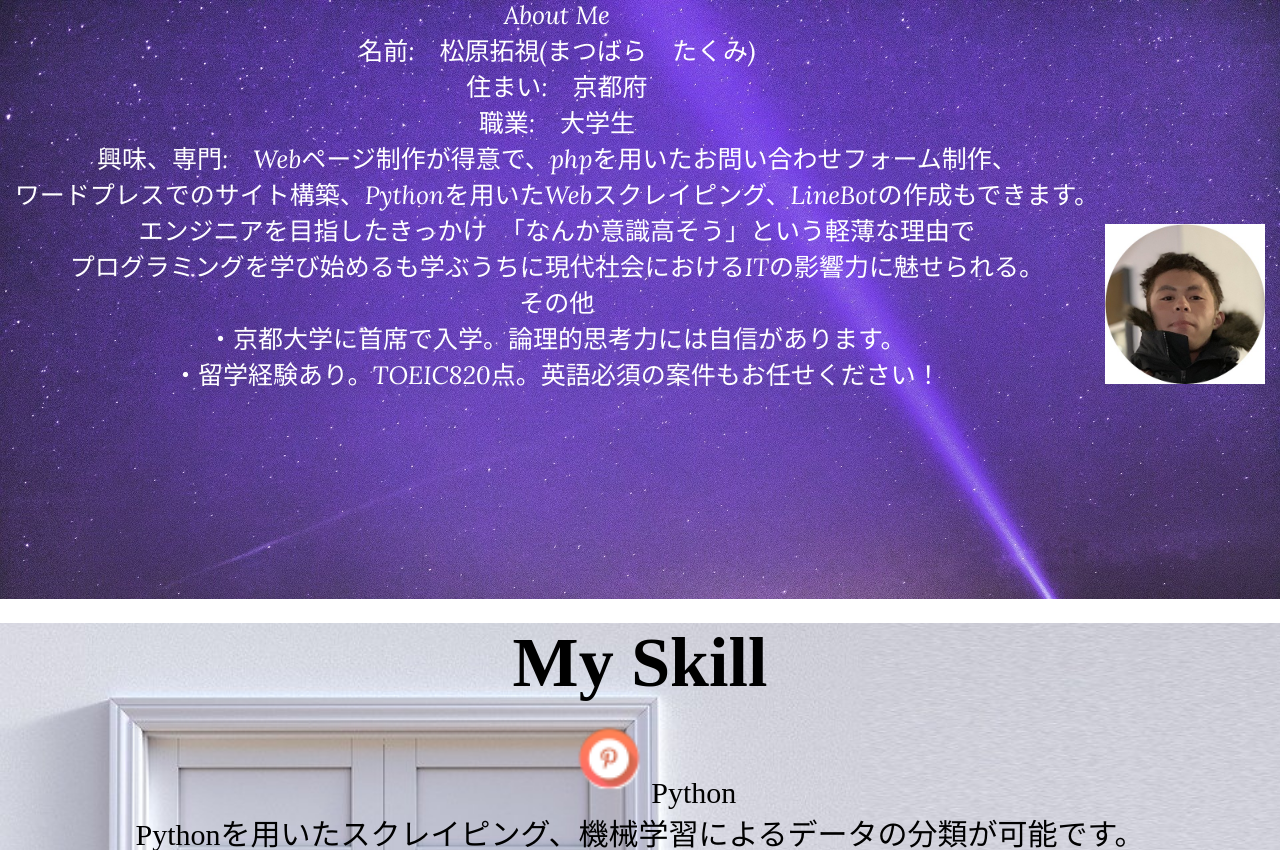
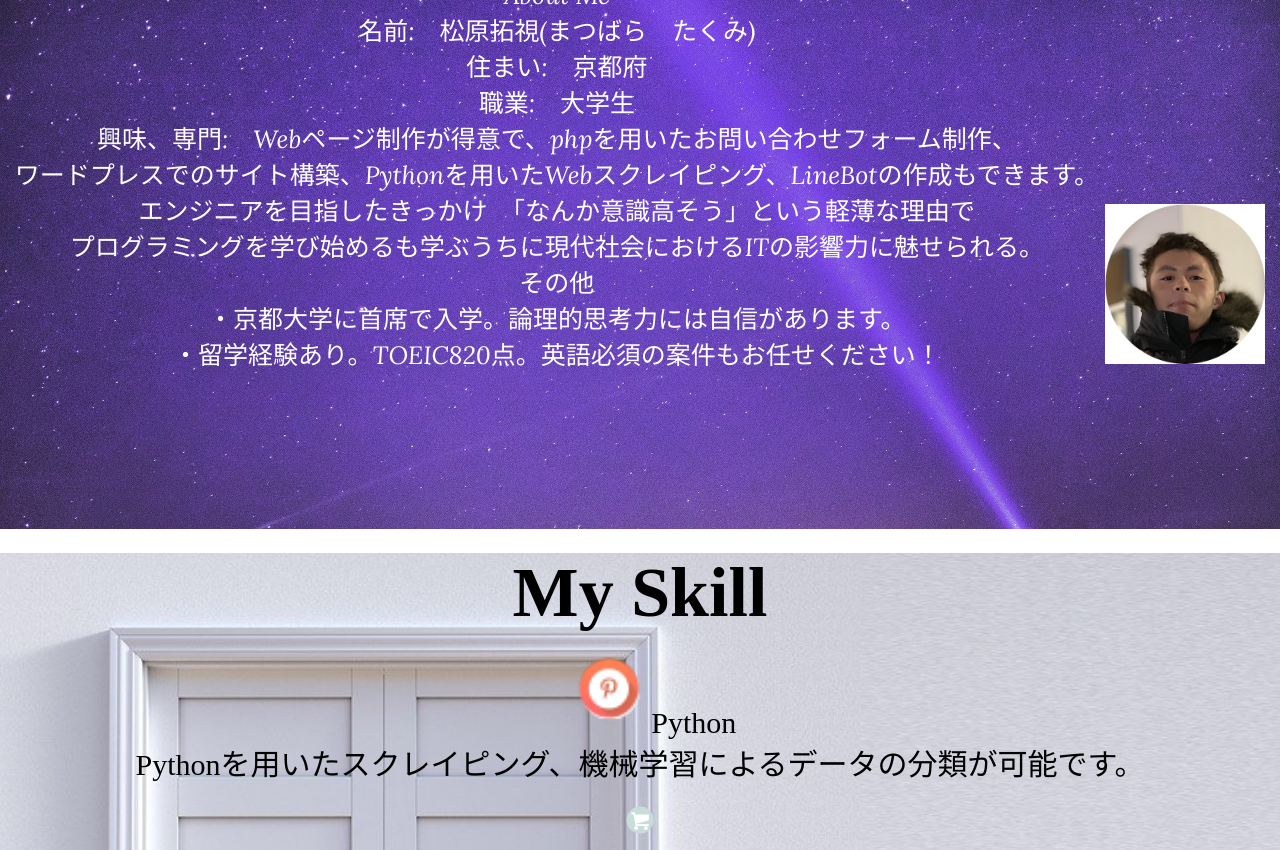
Before and after one commit to Jumptt/porty, a PHP site: page / in a window 1280 px wide. Shown: the part 721-1571 px from the top of the page. Run offline with PHP 8.4, Linux system fonts and the light colour scheme; some libraries are stand-ins or nearby versions.

Commit message:
Update serious.css

```diff
--- a/serious.css
+++ b/serious.css
@@ -31,14 +31,14 @@ margin:0px;}
 .aboutMe{
   background-image: url('night-photograph-2183637_1920.jpg');
   background-size:cover;
-  height:600px;
+  height:550px;
   display:inline-block;
 
 }
 
 .welcome{
   background-image:url('forest-5159688_1920.jpg');
-  height:720px;
+  height:700px;
   margin-top: 0px;
   text-align: center;
 
```
